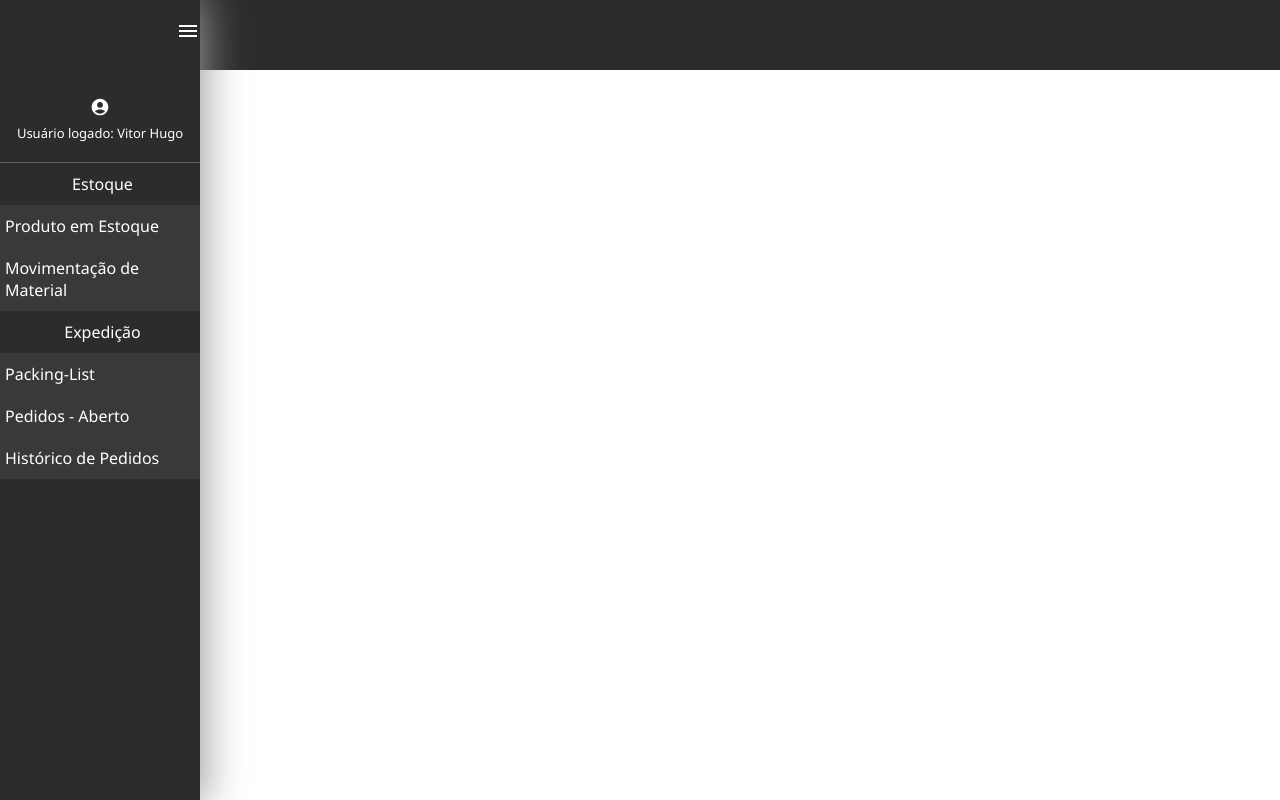
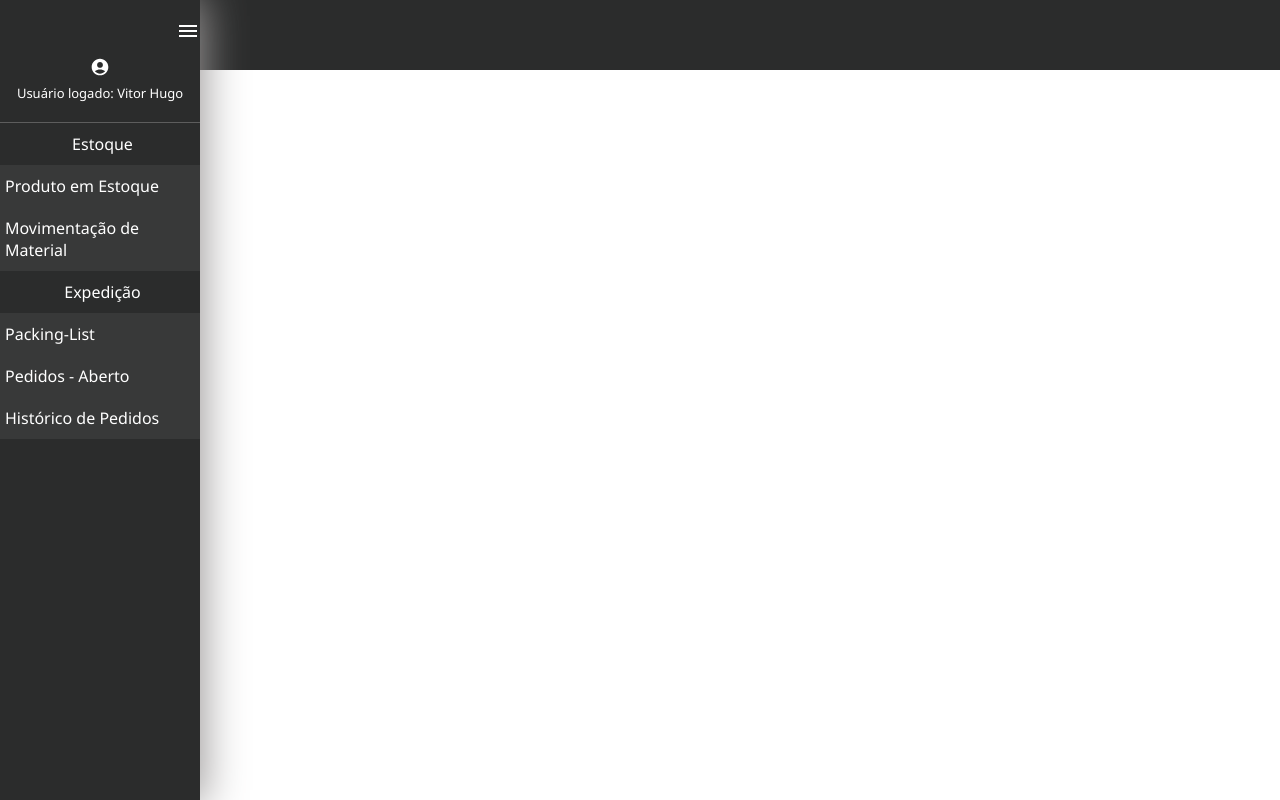
Before and after one commit to vihuro/thr, a Next.js app: page /menu in a window 1280 px wide. Both pictures are taken after a click on the icon 22 px from the left and 27 px from the top of the page. Built offline with nearby package versions, Linux system fonts and the light colour scheme.

Commit message:
Implementação de classes do icon

```diff
--- a/components/UI/navBar/navBar.js
+++ b/components/UI/navBar/navBar.js
@@ -22,10 +22,10 @@ const navBar = (props) => {
             <MenuIcon onClick={openMenu} className={styles.icon_meu_navBarTop}/>
                 <nav className={nav === false ?  styles.navBar_none : styles.navBar_menu}>
                     <div className={styles.info}>
-                        <div className={styles.iconMenu}>
+                        <div className={styles.containerIconMenu}>
                             <MenuIcon onClick={openMenu} className={styles.iconMenu} />
                         </div>
-                        <div className={styles.icon}>
+                        <div className={styles.containerIconUser}>
                             <AccountCircleIcon className={styles.uSerIcon}/>
                         </div>
                         <a>Usuário logado:   Vitor Hugo</a>
--- a/components/UI/navBar/navBar.module.css
+++ b/components/UI/navBar/navBar.module.css
@@ -44,6 +44,13 @@
 
 .info {
     text-align: right;
+}
+.containerIconMenu{
+    font-size:40px ;
+    text-align: right;
+}
+.containerIconUser{
+    text-align: center;
 }
 
 .iconMenu{
```
